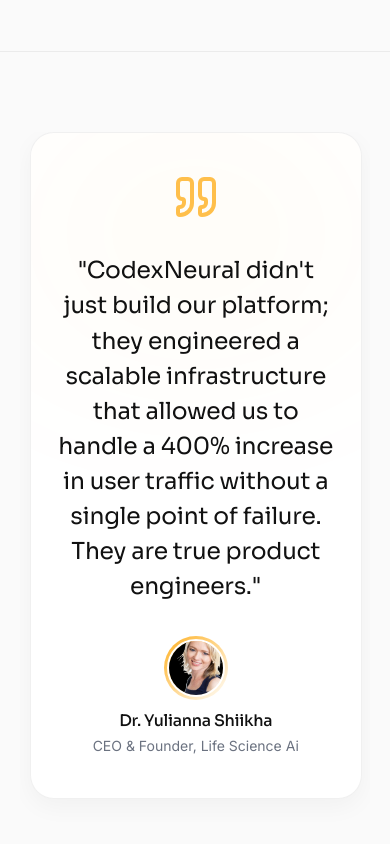
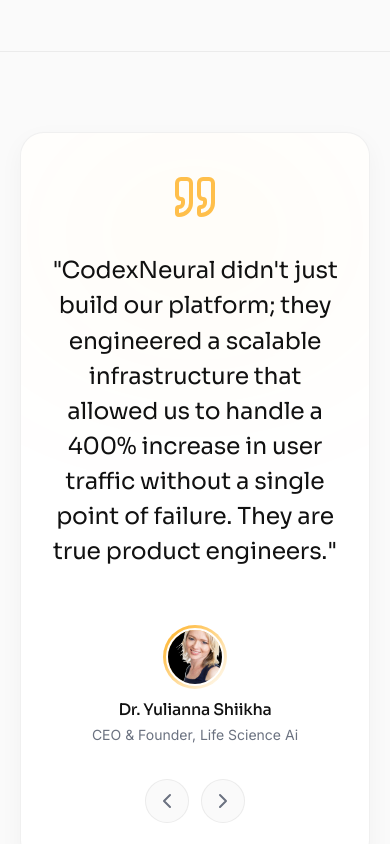
Before and after one commit to Manoharaya/codex-new, a React (Vite) app: page / in a window 390 px wide. Shown: the part 10060-10904 px from the top of the page. Built offline with nearby package versions, Linux system fonts and the light colour scheme.

Commit message:
Convert Testimonials to a single-card slider with navigation arrows

```diff
--- a/src/components/Testimonials/Testimonials.css
+++ b/src/components/Testimonials/Testimonials.css
@@ -4,9 +4,14 @@
   border-top: 1px solid var(--glass-border);
 }
 
-.testimonial-content {
+.testimonials-slider-wrapper {
+  position: relative;
   max-width: 900px;
   margin: 0 auto;
+}
+
+.testimonial-content {
+  width: 100%;
   padding: var(--space-64);
   display: flex;
   flex-direction: column;
@@ -97,6 +102,41 @@
   color: var(--text-secondary);
 }
 
+.testimonial-footer {
+  display: flex;
+  align-items: center;
+  justify-content: space-between;
+  width: 100%;
+  margin-top: var(--space-24);
+  position: relative;
+  z-index: 1;
+}
+
+.testimonial-nav {
+  display: flex;
+  gap: var(--space-12);
+}
+
+.nav-arrow {
+  width: 44px;
+  height: 44px;
+  border-radius: 50%;
+  background: var(--bg-primary);
+  border: 1px solid var(--glass-border);
+  color: var(--text-secondary);
+  display: flex;
+  align-items: center;
+  justify-content: center;
+  cursor: pointer;
+  transition: all 0.3s ease;
+}
+
+.nav-arrow:hover {
+  background: var(--bg-card);
+  border-color: var(--brand-amber);
+  color: var(--brand-amber);
+}
+
 @media (max-width: 1024px) {
   .testimonial-content {
     padding: var(--space-48);
@@ -106,20 +146,6 @@
 @media (max-width: 768px) {
   .testimonials-section {
     padding: var(--space-80) 0;
-  }
-
-  .testimonials-carousel {
-    display: flex;
-    overflow-x: auto;
-    scroll-snap-type: x mandatory;
-    gap: var(--space-24);
-    padding: 0 var(--space-24) var(--space-32) var(--space-24);
-    -webkit-overflow-scrolling: touch;
-    scrollbar-width: none;
-  }
-
-  .testimonials-carousel::-webkit-scrollbar {
-    display: none;
   }
 
   .testimonial-content {
@@ -135,6 +161,11 @@
     margin-bottom: var(--space-32);
   }
 
+  .testimonial-footer {
+    flex-direction: column;
+    gap: var(--space-32);
+  }
+
   .testimonial-author {
     flex-direction: column;
     text-align: center;
--- a/src/components/Testimonials/Testimonials.jsx
+++ b/src/components/Testimonials/Testimonials.jsx
@@ -1,6 +1,6 @@
-import React from 'react';
-import { motion } from 'framer-motion';
-import { Quote } from 'lucide-react';
+import React, { useState } from 'react';
+import { motion, AnimatePresence } from 'framer-motion';
+import { Quote, ChevronLeft, ChevronRight } from 'lucide-react';
 import './Testimonials.css';
 
 const testimonialData = [
@@ -24,36 +24,57 @@
 ];
 
 const Testimonials = () => {
+  const [currentIndex, setCurrentIndex] = useState(0);
+
+  const nextTestimonial = () => {
+    setCurrentIndex((prev) => (prev + 1) % testimonialData.length);
+  };
+
+  const prevTestimonial = () => {
+    setCurrentIndex((prev) => (prev - 1 + testimonialData.length) % testimonialData.length);
+  };
+
   return (
     <section className="testimonials-section">
       <div className="container">
-        <div className="testimonials-carousel">
-          {testimonialData.map((testimonial, index) => (
+        <div className="testimonials-slider-wrapper">
+          <AnimatePresence mode="wait">
             <motion.div
-              key={index}
+              key={currentIndex}
               className="testimonial-content glass-card"
-              initial={{ opacity: 0, y: 30 }}
-              whileInView={{ opacity: 1, y: 0 }}
-              viewport={{ once: true, margin: "-100px" }}
-              transition={{ duration: 0.8, delay: index * 0.1, ease: [0.16, 1, 0.3, 1] }}
+              initial={{ opacity: 0, x: 20 }}
+              animate={{ opacity: 1, x: 0 }}
+              exit={{ opacity: 0, x: -20 }}
+              transition={{ duration: 0.4, ease: [0.16, 1, 0.3, 1] }}
             >
               <Quote size={48} className="quote-icon" />
 
               <h2 className="testimonial-quote">
-                "{testimonial.quote}"
+                "{testimonialData[currentIndex].quote}"
               </h2>
 
-              <div className="testimonial-author">
-                <div className="author-image-wrapper">
-                  <img src={testimonial.image} alt={testimonial.name} className="author-image" />
+              <div className="testimonial-footer">
+                <div className="testimonial-author">
+                  <div className="author-image-wrapper">
+                    <img src={testimonialData[currentIndex].image} alt={testimonialData[currentIndex].name} className="author-image" />
+                  </div>
+                  <div className="author-info">
+                    <h4 className="author-name">{testimonialData[currentIndex].name}</h4>
+                    <p className="author-role">{testimonialData[currentIndex].role}, {testimonialData[currentIndex].company}</p>
+                  </div>
                 </div>
-                <div className="author-info">
-                  <h4 className="author-name">{testimonial.name}</h4>
-                  <p className="author-role">{testimonial.role}, {testimonial.company}</p>
+
+                <div className="testimonial-nav">
+                  <button className="nav-arrow" onClick={prevTestimonial} aria-label="Previous Testimonial">
+                    <ChevronLeft size={24} />
+                  </button>
+                  <button className="nav-arrow" onClick={nextTestimonial} aria-label="Next Testimonial">
+                    <ChevronRight size={24} />
+                  </button>
                 </div>
               </div>
             </motion.div>
-          ))}
+          </AnimatePresence>
         </div>
       </div>
     </section>
```
